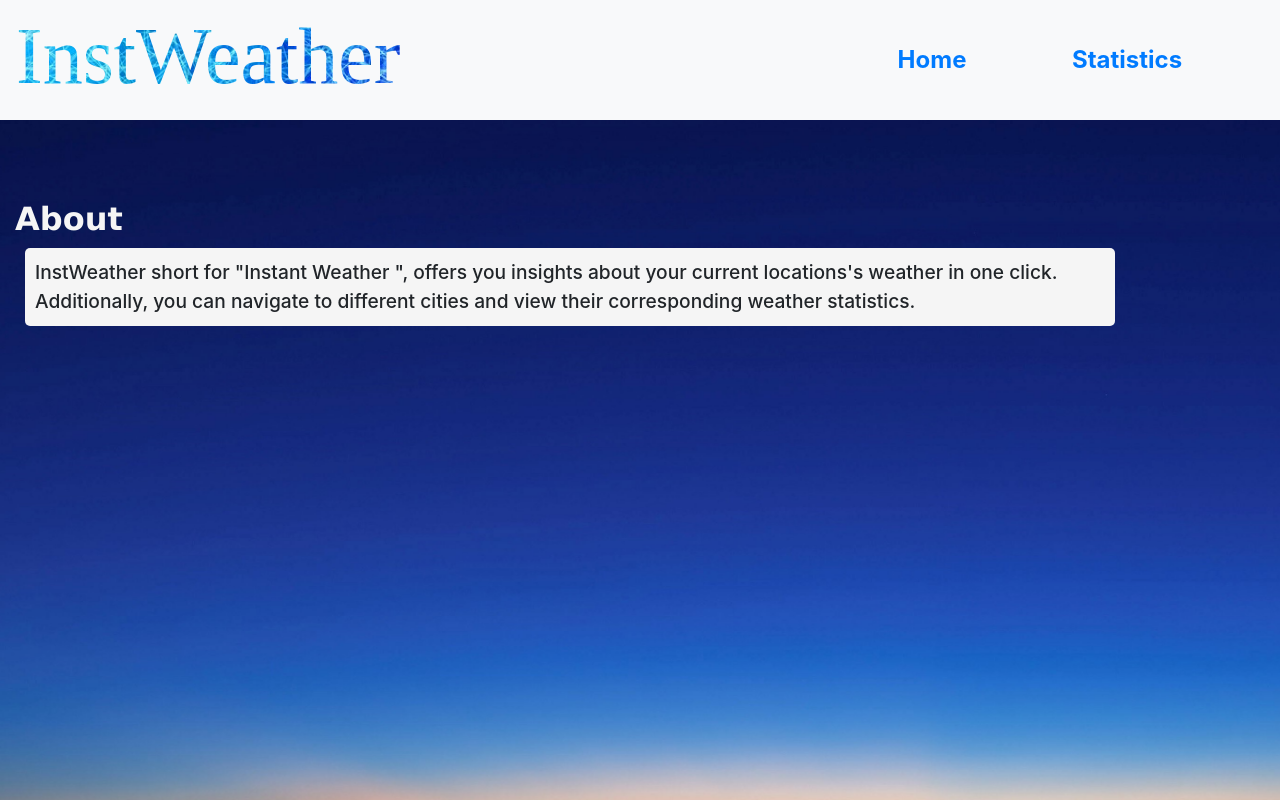
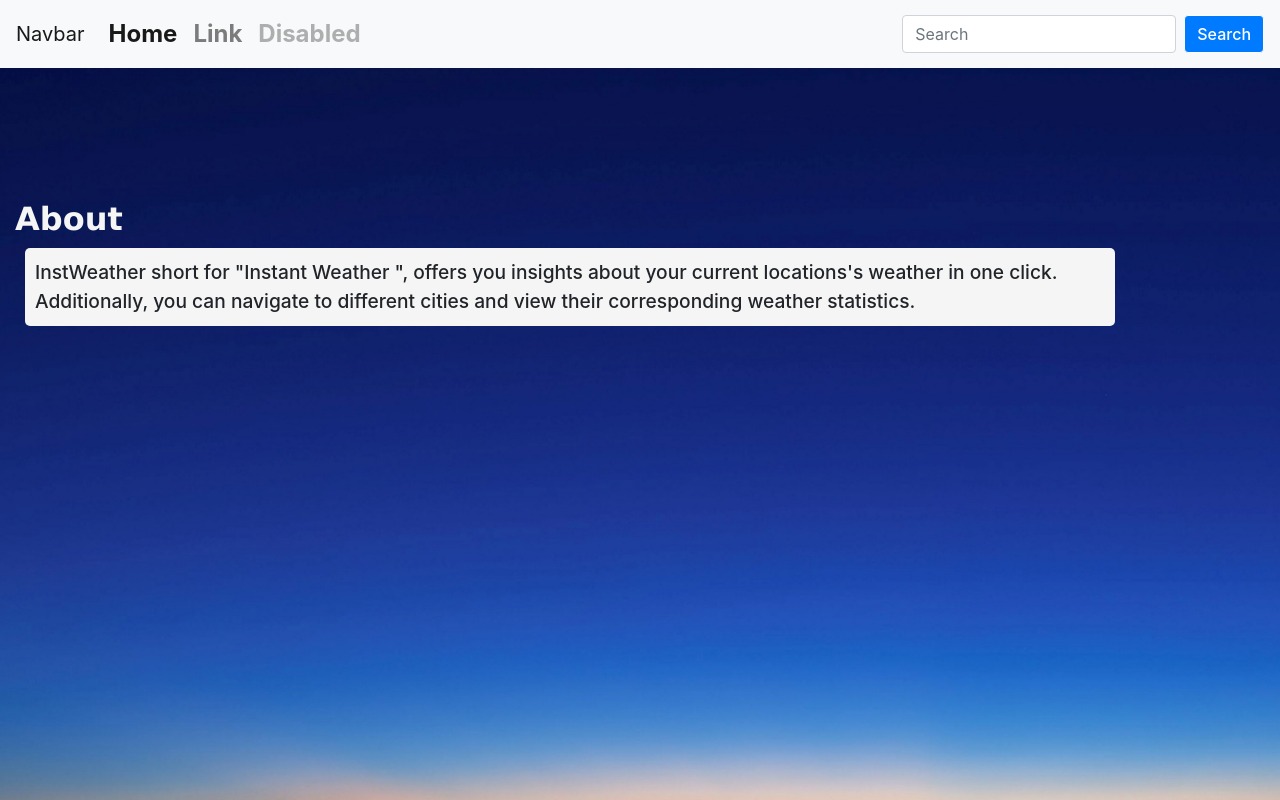
Before and after one commit to SarahEssaam/weather-app, an Angular app: page /about in a window 1280 px wide. Built offline with nearby package versions, Linux system fonts and the light colour scheme; no server answers; a web font is replaced by a local one.

Commit message:
Commit the toggler navbar for reference

```diff
--- a/angular.json
+++ b/angular.json
@@ -24,9 +24,14 @@
                             "src/assets"
                         ],
                         "styles": [
+                            "node_modules/bootstrap/dist/css/bootstrap-grid.min.css",
+                            "node_modules/bootstrap/dist/css/bootstrap.min.css",
                             "src/styles.css"
                         ],
-                        "scripts": []
+                        "scripts": [
+                            "./node_modules/jquery/dist/jquery.min.js",
+                            "./node_modules/bootstrap/dist/js/bootstrap.min.js"
+                        ]
                     },
                     "configurations": {
                         "production": {
--- a/src/app/navigation/navigation.component.html
+++ b/src/app/navigation/navigation.component.html
@@ -1,5 +1,4 @@
-<div class="container">
-    <nav id="main-navbar" class="navbar navbar-expand-md navbar-aqua  bg-light fixed-top">
+<!-- <nav id="main-navbar" class="navbar navbar-expand-md navbar-aqua  bg-light fixed-top">
     <header id="main-header">
         <h1>InstWeather</h1>
     </header>
@@ -22,6 +21,28 @@
             </li>
         </ul>
     </div>
+</nav> -->
+<nav class="navbar navbar-expand-lg navbar-light bg-light fixed-top">
+    <button class="navbar-toggler" (click)="dataToggle=!dataToggle;" type="button" data-toggle="collapse" data-target="#navbarTogglerDemo03" aria-controls="navbarTogglerDemo03" [attr.aria-expanded]="dataToggle" aria-label="Toggle navigation">
+      <span class="navbar-toggler-icon"></span>
+    </button>
+    <a class="navbar-brand" href="#">Navbar</a>
 
+    <div [ngClass]="{'show': dataToggle==true}" class="collapse navbar-collapse" id="navbarTogglerDemo03">
+        <ul class="navbar-nav mr-auto mt-2 mt-lg-0">
+            <li class="nav-item active">
+                <a class="nav-link" href="#">Home <span class="sr-only">(current)</span></a>
+            </li>
+            <li class="nav-item">
+                <a class="nav-link" href="#">Link</a>
+            </li>
+            <li class="nav-item">
+                <a class="nav-link disabled" href="#">Disabled</a>
+            </li>
+        </ul>
+        <form class="form-inline my-2 my-lg-0">
+            <input class="form-control mr-sm-2" type="search" placeholder="Search" aria-label="Search">
+            <button class="btn btn-outline-success my-2 my-sm-0" type="submit">Search</button>
+        </form>
+    </div>
 </nav>
-</div>
--- a/src/app/navigation/navigation.component.ts
+++ b/src/app/navigation/navigation.component.ts
@@ -10,6 +10,7 @@ import { WeatherData } from '../models/weather-data.model';
 })
 export class NavigationComponent implements OnInit {
   @Input() weatherData: WeatherData;
+  dataToggle: boolean = false;
   constructor(private router: Router, public data: DataService) { }
 
 
```
Lines whose indentation alone changed are shown as unchanged.
